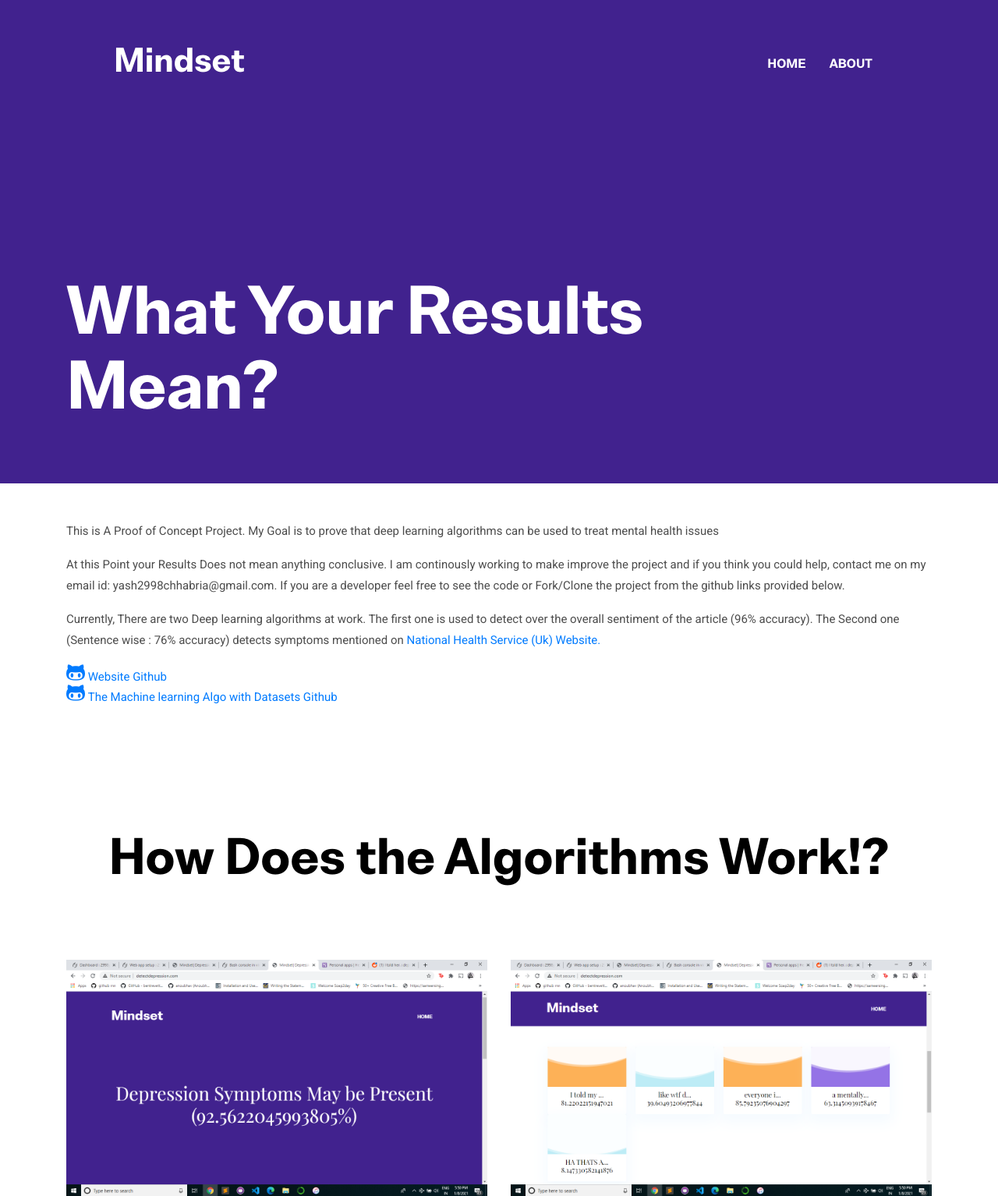
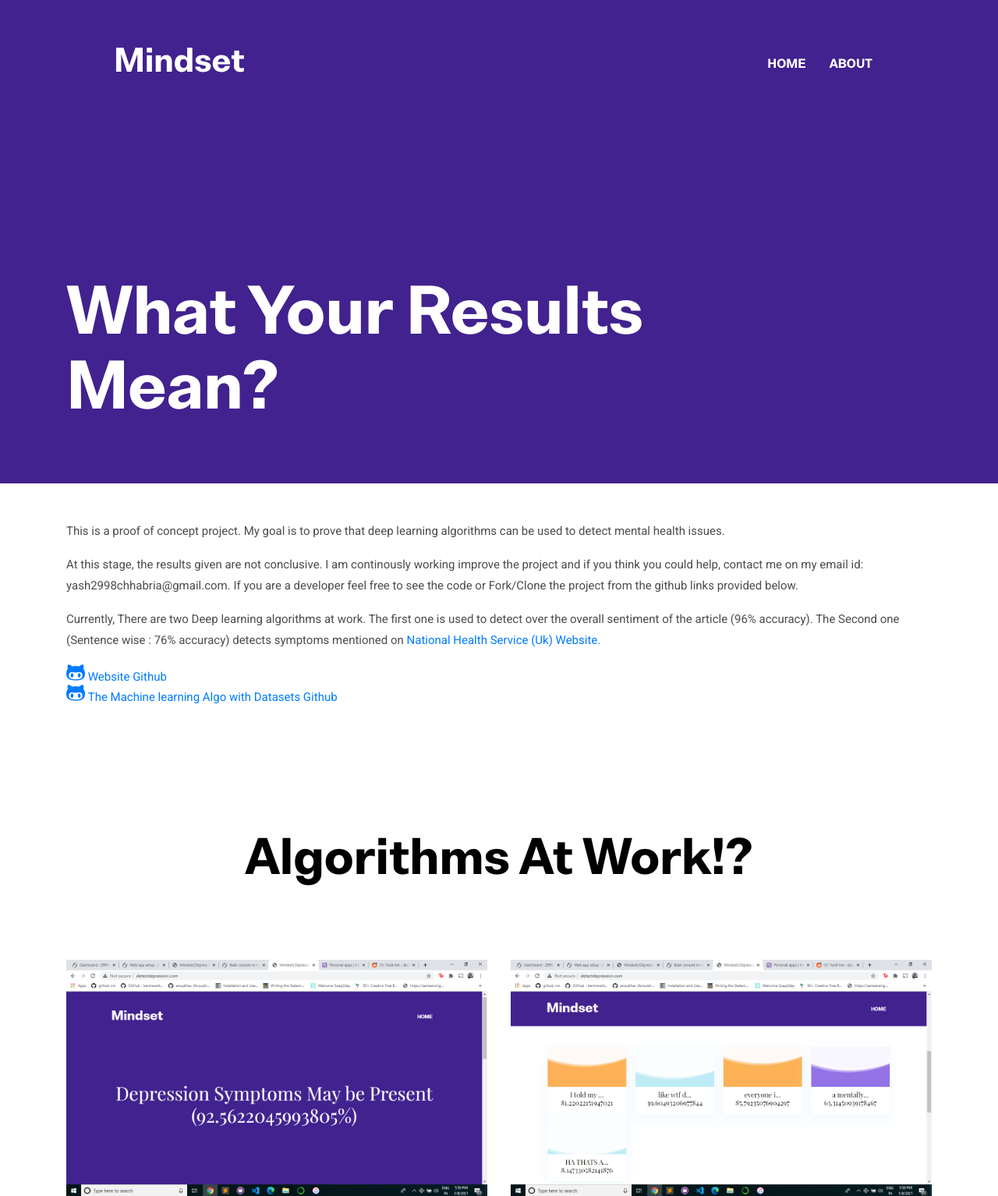
Before and after one commit to yash2998chhabria/Django-RNN, a Django app: page /about/ in a window 1280 px wide. Shown: the top 1534 px of the page at 78% size. Run offline with Django 3.2, Linux system fonts and the light colour scheme; parts of the project's set-up code (start-up, migrations or seed data) failed here and were passed over; some libraries are stand-ins or nearby versions.

Commit message:
poochie changes

```diff
--- a/Templates/about.html
+++ b/Templates/about.html
@@ -21,8 +21,8 @@
   <div class="container">
     <div class="row">
       <div class="col-md-12">
-        <p>This is A Proof of Concept Project. My Goal is to prove that deep learning algorithms can be used to treat mental health issues </p>
-        <p>At this Point your Results Does not mean anything conclusive. I am continously working to make improve the project and if you think you could help, contact me on my email id: yash2998chhabria@gmail.com. If you are a developer feel free to see the code or Fork/Clone the project from the github links provided below.</p>
+        <p>This is a proof of concept project. My goal is to prove that deep learning algorithms can be used to detect mental health issues. </p>
+        <p>At this stage, the results given are not conclusive. I am continously working improve the project and if you think you could help, contact me on my email id: yash2998chhabria@gmail.com. If you are a developer feel free to see the code or Fork/Clone the project from the github links provided below.</p>
         <p>Currently, There are two Deep learning algorithms at work. The first one is used to detect over the overall sentiment of the article (96% accuracy). The Second one (Sentence wise : 76% accuracy) detects symptoms mentioned on <a href="https://www.nhs.uk/conditions/clinical-depression/symptoms/">National Health Service (Uk) Website.</a> </p>
           <a href="https://github.com/yash2998chhabria/django-rnn"><i class="ti-github" aria-hidden="true" style="font-size:24px"></i> Website Github</a>
           <br>
@@ -38,7 +38,7 @@
   <div class="container">
     <div class="row justify-content-around">
       <div class="col-lg-12 text-center">
-        <h2 class="section-title">How Does the Algorithms Work!?</h2>
+        <h2 class="section-title">Algorithms At Work!?</h2>
       </div>
       <div class="col-lg-6 col-md-6 text-center hover-shadow pt-3">
         <!-- <div class="embed-responsive embed-responsive-16by9">
--- a/Templates/home.html
+++ b/Templates/home.html
@@ -57,7 +57,7 @@
   <div class="container">
     <div class="row">
       <div class="col-lg-10 mx-auto text-center">
-        <p class="font-secondary paragraph-lg text-dark">This A Proof Of Concept Website To detect symptoms of depression from text confessions. All you have to do is type (or use speech to text) to describe how you feel like you are narrating a story. Two Deep learning algorithms trained on data collected from reddit users and other depression confession websites will analyse your confession and respond with your results. One of main reasons to make this website was to improve the algorithm so that it could be used to help people suffering with the condition, the best way you can help is by submitting your data. However, It is optional.</p>
+        <p class="font-secondary paragraph-lg text-dark">This is a proof of concept website to detect symptoms of depression from text confessions.Once you answer the prompt given below, two deep learning algorithms trained on data collected from reddit users and relevant websites will analyse your confession and respond with your results. The primary purpose of this website is to improve the algorithm. The improved algorithm can be then used as a tool to help people suffering with the condition. The best way to help is by participating and submitting your data.</p>
         <a href="about/" class="btn btn-transparent">know more</a>
       </div>
     </div>
```
